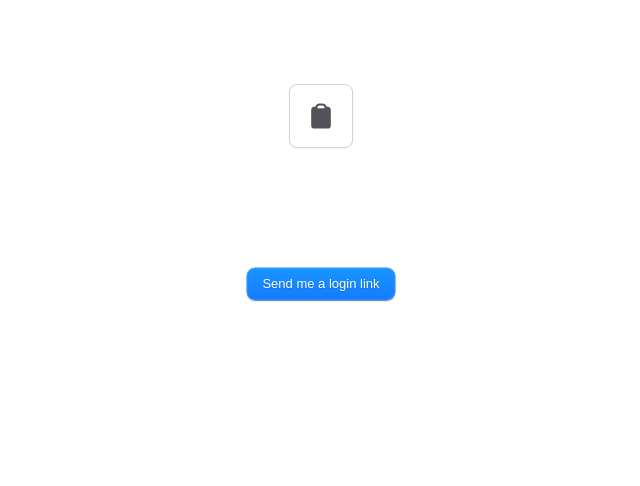
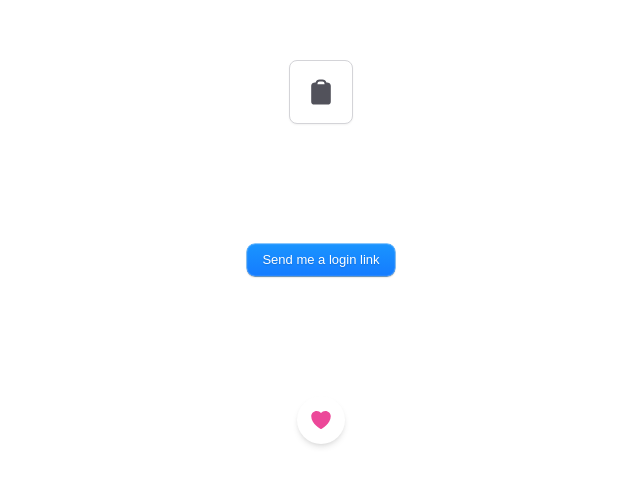
Before and after one commit to parthm-98/play, a Next.js app: page /animations-dev/buttons in a window 1280 px wide. Shown: the part 148-634 px from the top of the page, without its empty margins (319-959 px from the left). Built offline with nearby package versions, Linux system fonts and the light colour scheme.

Commit message:
sma;; tweaks

```diff
--- /dev/null
+++ b/app/animations-dev/buttons/components/like.tsx
@@ -0,0 +1,70 @@
+"use client";
+
+import { useAnimate, AnimationOptions } from "motion/react";
+import { HeartIcon } from "@heroicons/react/24/solid";
+import { useRef } from "react";
+
+export default function HeartButton() {
+  const [scope, animate] = useAnimate();
+
+  const createBubble = (x: string, y: string) => {
+    const ele = document.createElement("div");
+    ele.className = "absolute rounded-full bg-pink-500 pointer-events-none";
+    const size = Math.random() * 10 + 10; // 10 to 20px
+
+    Object.assign(ele.style, {
+      width: `${size}px`,
+      height: `${size}px`,
+      left: x,
+      top: y,
+      transform: "translate(-50%, -50%)",
+    });
+
+    return ele;
+  };
+
+  const handleClick = async (e: React.MouseEvent<HTMLButtonElement>) => {
+    if (!scope.current) return;
+    const wrapper = scope.current.querySelector(".bubble-wrapper");
+    if (!wrapper) return;
+
+    const bounding = e.currentTarget.getBoundingClientRect();
+    const x = `${e.clientX - bounding.left}px`;
+    const y = `${e.clientY - bounding.top}px`;
+
+    const bubbles: HTMLElement[] = [];
+    const num = Math.floor(Math.random() * 2) + 3;
+
+    for (let i = 0; i < num; i++) {
+      const b = createBubble(x, y);
+      wrapper.appendChild(b);
+      bubbles.push(b);
+    }
+
+    const t: AnimationOptions = { duration: 0.6, type: "spring", bounce: 0 };
+
+    await Promise.all(
+      bubbles.map((b) => {
+        const angle = Math.random() * Math.PI * 2;
+        const dist = Math.random() * 50 + 30;
+        const xOffset = Math.cos(angle) * dist;
+        const yOffset = Math.sin(angle) * dist;
+
+        return animate(b, { x: xOffset, y: yOffset, scale: 0 }, t);
+      })
+    );
+
+    bubbles.forEach((b) => b.remove());
+  };
+
+  return (
+    <button
+      ref={scope}
+      onClick={handleClick}
+      className="relative rounded-full bg-white p-3 shadow-md"
+    >
+      <div className="bubble-wrapper absolute inset-0 z-0" />
+      <HeartIcon className="h-6 w-6 text-pink-500 z-10 relative" />
+    </button>
+  );
+}
--- a/app/animations-dev/buttons/page.tsx
+++ b/app/animations-dev/buttons/page.tsx
@@ -1,6 +1,7 @@
 "use client";
 
 import CopyButton from "./components/copy";
+import HeartButton from "./components/like";
 import SmoothButton from "./components/login";
 
 export default function Home() {
@@ -8,6 +9,7 @@ export default function Home() {
     <div className="flex flex-col items-center justify-center w-[600px] mx-auto h-dvh">
       <CopyButton />
       <SmoothButton />
+      <HeartButton />
     </div>
   );
 }
```
